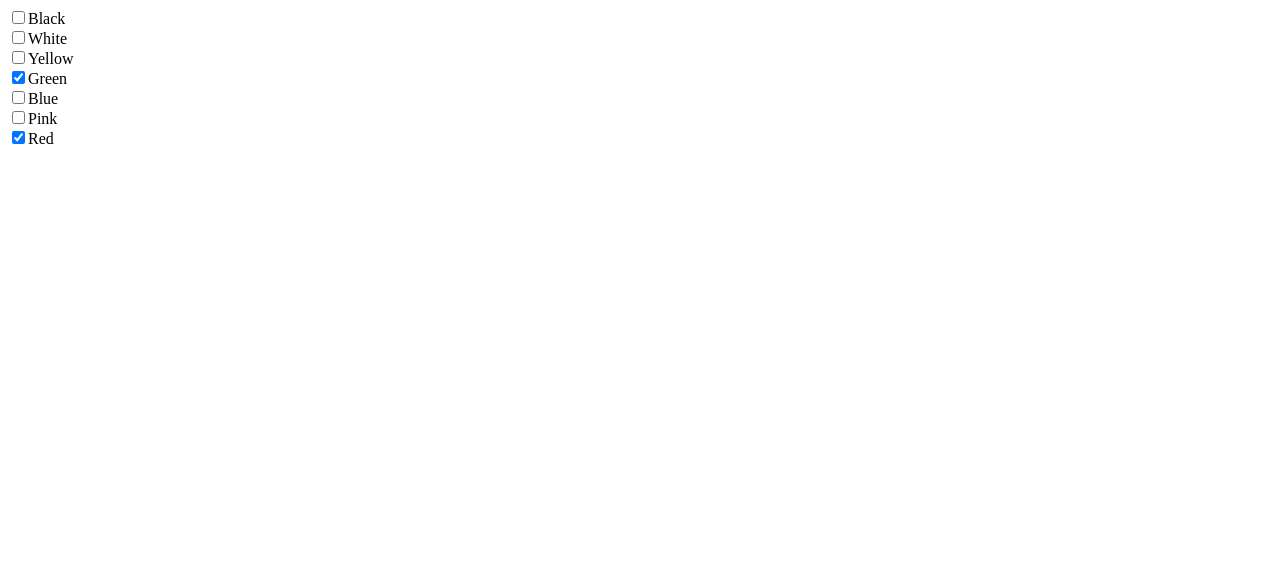
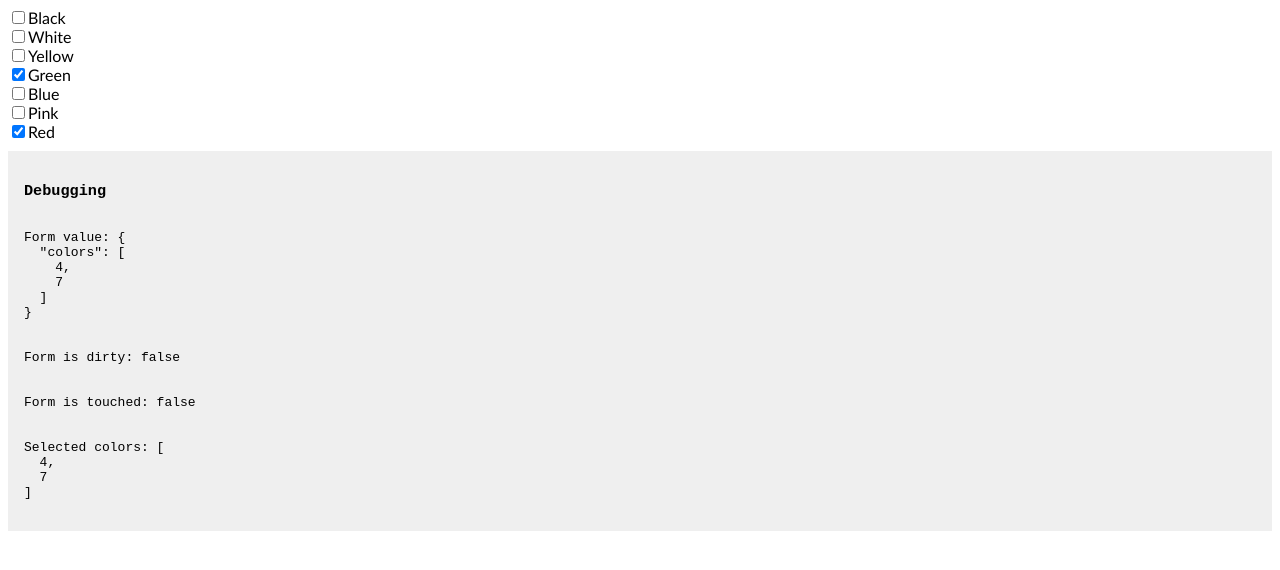
Before and after one commit to thinkricardo/angular-custom-validations, an Angular app: page / in a window 1280 px wide. Shown: the top 570 px of the page. Built offline with nearby package versions, Linux system fonts and the light colour scheme.

Commit message:
feat: add debugging values

```diff
--- a/src/app/app.component.html
+++ b/src/app/app.component.html
@@ -1,7 +1,16 @@
-<form>
+<form #f="ngForm">
   <app-checkbox-list
     name="colors"
     [(ngModel)]="colorsSelected"
     [items]="colorsList"
-  ></app-checkbox-list>
+  >
+  </app-checkbox-list>
 </form>
+
+<pre>
+  <h3>Debugging</h3>
+  <code>Form value: {{ f.value | json }}</code>
+  <code>Form is dirty: {{ f.dirty | json }}</code>
+  <code>Form is touched: {{ f.dirty | json }}</code>
+  <code>Selected colors: {{ colorsSelected | json }}</code>
+</pre>
--- a/src/styles.scss
+++ b/src/styles.scss
@@ -1 +1,19 @@
-/* You can add global styles to this file, and also import other style files */
+body {
+  font-family: "Gill Sans", "Gill Sans MT", Calibri, "Trebuchet MS", "Segoe UI",
+    Tahoma, Geneva, Verdana, sans-serif;
+}
+
+pre {
+  padding: 1rem;
+  margin-top: 10px;
+
+  background-color: #efefef;
+
+  h3 {
+    margin: 0;
+  }
+
+  > code {
+    display: block;
+  }
+}
```
